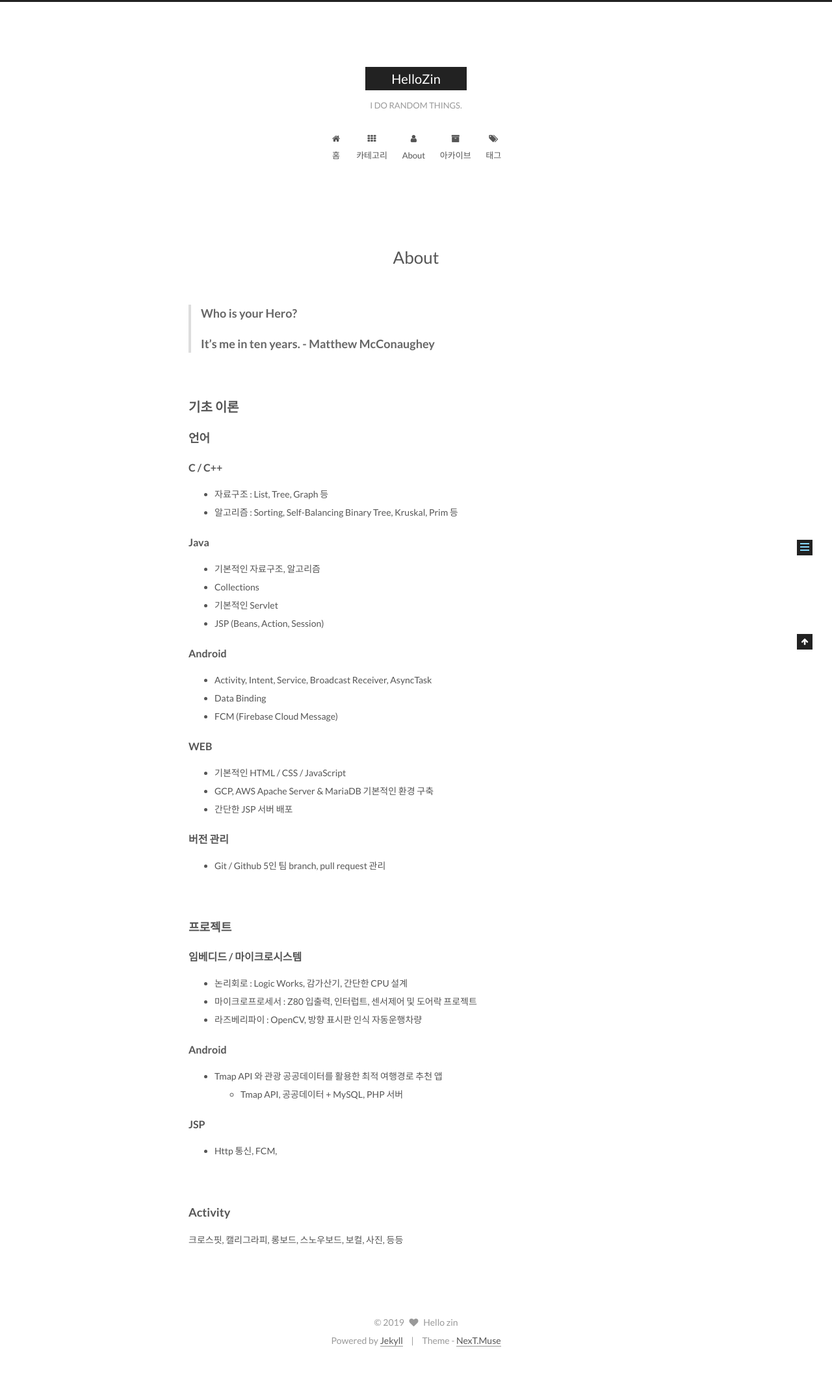
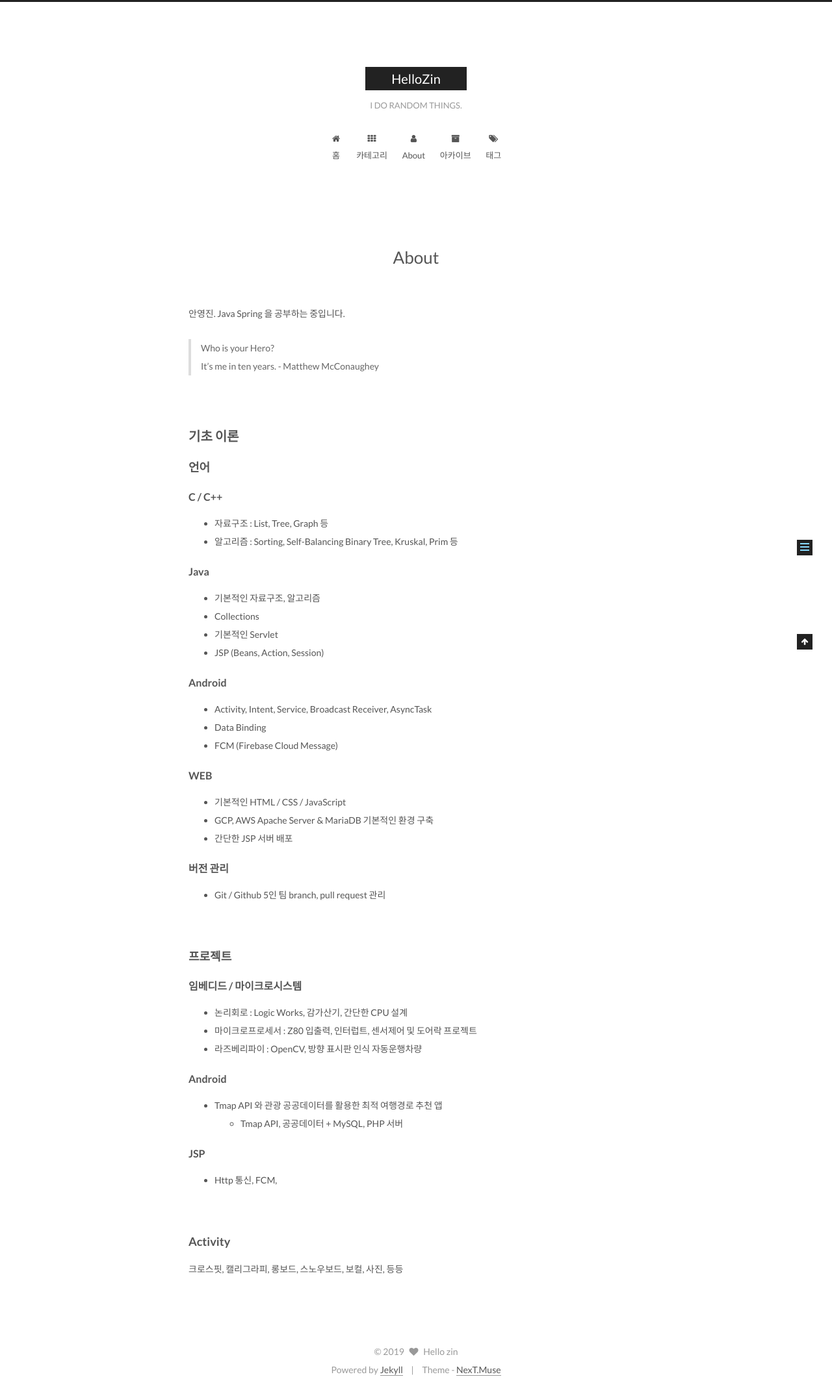
Before and after one commit to hellozin/hellozin.github.io, a Jekyll site: the page built from about/index.md, in a window 1280 px wide. Shown: the whole page at 65% size. Built offline with Jekyll 4.4.1, drawn with Linux system fonts in a browser that asks for light colours; before the commit the page ends 2098 px from its top, so only the background shows below that.

Commit message:
블로그 설정 및 정보 수정

```diff
--- a/about/index.md
+++ b/about/index.md
@@ -5,8 +5,11 @@ type: about
 
 <br>
 
-> ### Who is your Hero?
-> ### It's me in ten years. - Matthew McConaughey
+안영진.
+Java Spring 을 공부하는 중입니다.
+
+> Who is your Hero?
+> It's me in ten years. - Matthew McConaughey
 
 <br>
 
```
Also changed, not shown: 404.html (+1 -6 lines), README.en.md (deleted, +0 -7 lines), README.md.
